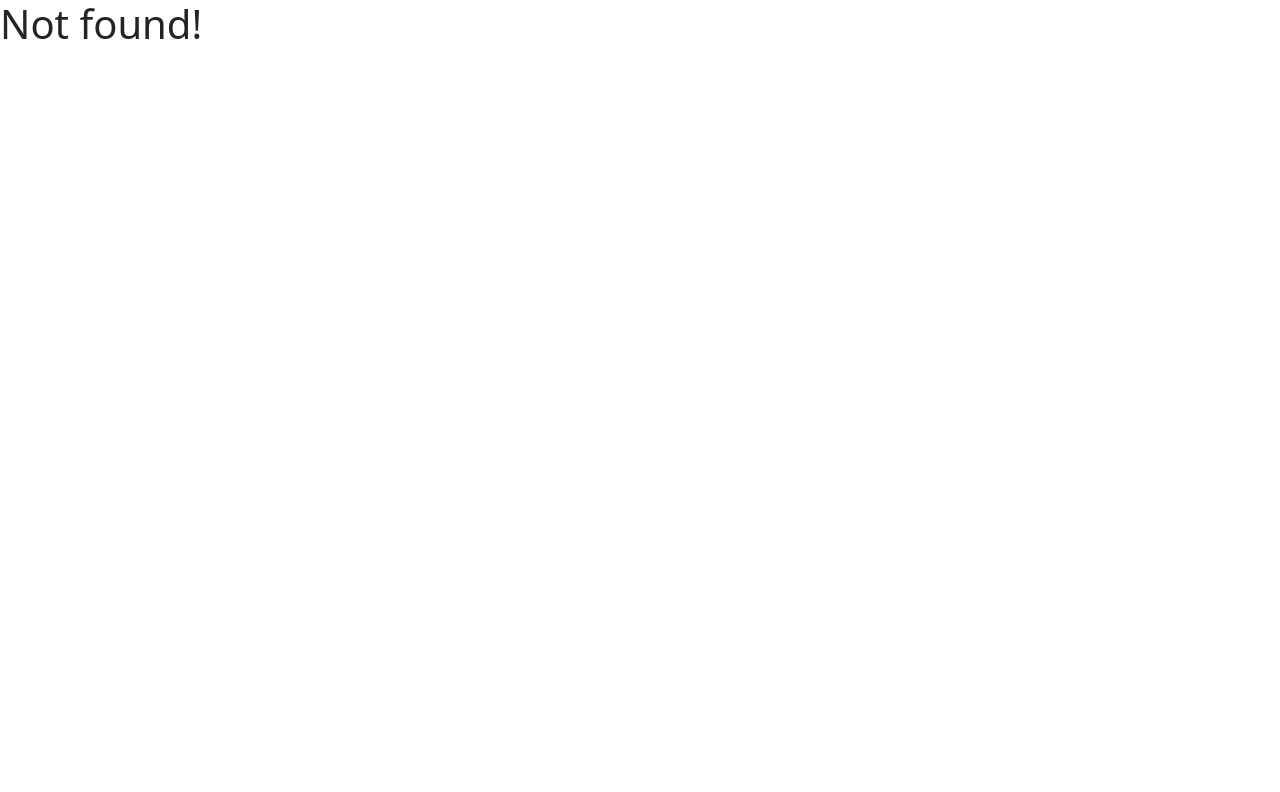
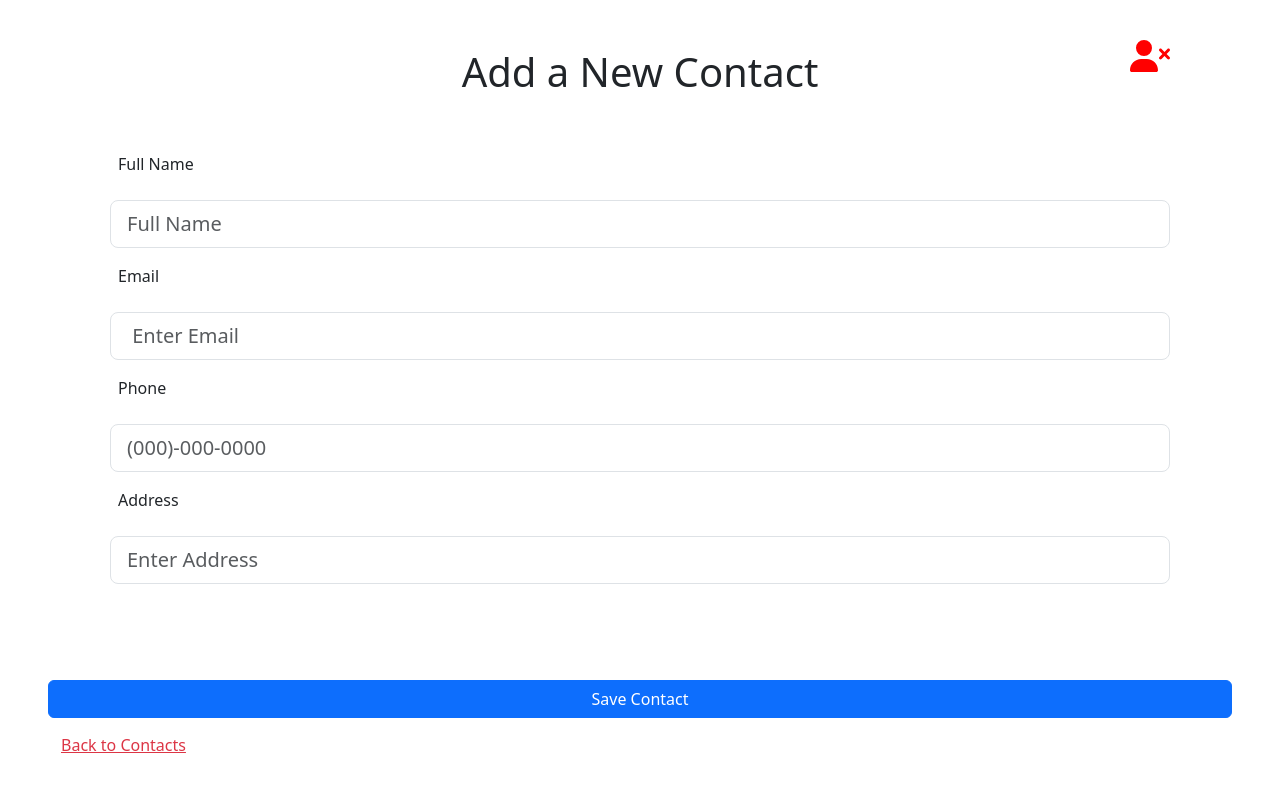
Before and after one commit to 4GeeksAcademy/PT-80-JohnSamper-Contact-List-Context, a React (Vite) app: page /AddContact in a window 1280 px wide. Before the commit this address had no page. Shown: the top 792 px of the page. Built offline with nearby package versions, Linux system fonts and the light colour scheme.

Commit message:
commit one welp my head hurts ,commiting before i mess somthing up TBC!!!

```diff
--- a/package.json
+++ b/package.json
@@ -11,6 +11,8 @@
         "preview": "vite preview"
     },
     "dependencies": {
+        "@fortawesome/free-solid-svg-icons": "^6.7.2",
+        "@fortawesome/react-fontawesome": "^0.2.2",
         "prop-types": "^15.8.1",
         "react": "^18.2.0",
         "react-dom": "^18.2.0",
@@ -27,6 +29,6 @@
         "vite": "^4.4.8"
     },
     "engines": {
-    "node": ">=20.0.0"
-  }
+        "node": ">=20.0.0"
+    }
 }
--- /dev/null
+++ b/src/components/Contact.jsx
@@ -0,0 +1,16 @@
+import { Link } from "react-router-dom";
+
+export const Contact = () => {
+
+
+    return (
+        <div className="container">
+            <div className= " contact-image ">
+                <img src="https://placehold.co/600x400"  className=" img-fluid rounded-circle"/>
+            </div>
+
+
+
+        </div>
+    );
+};
--- a/src/components/Navbar.jsx
+++ b/src/components/Navbar.jsx
@@ -8,6 +8,9 @@ export const Navbar = () => {
 				<Link to="/">
 					<span className="navbar-brand mb-0 h1">React Boilerplate</span>
 				</Link>
+				<div>
+					ignor me for now ! ;)
+				</div>
 				<div className="ml-auto">
 					<Link to="/demo">
 						<button className="btn btn-primary">Check the Context in action</button>
--- /dev/null
+++ b/src/pages/AddContact.jsx
@@ -0,0 +1,64 @@
+// Import necessary components from react-router-dom and other parts of the application.
+import { Link } from "react-router-dom";
+import useGlobalReducer from "../hooks/useGlobalReducer";  // Custom hook for accessing the global state.
+import { useNavigate } from "react-router-dom"; // Hook for navigation.
+
+import { FontAwesomeIcon } from "@fortawesome/react-fontawesome";
+import { faUserXmark } from "@fortawesome/free-solid-svg-icons";
+
+/// this is a page component for adding a new contact
+export const AddContact = () => {
+
+    // Access the global state and dispatch function using the useGlobalReducer hook.
+    const { store, dispatch } = useGlobalReducer()
+
+
+    const navigate = useNavigate();
+
+    const handeleClick = () => {
+        navigate("/");
+    };
+//this component renders a form for adding a new contact
+    return (
+
+        <div>
+
+          <div className="container position-relative pt-5">
+            <h1 className="text-center">Add a New Contact</h1>
+            <FontAwesomeIcon icon={faUserXmark}  className="position-absolute top-0 end-0 m-3 p-4" size="2x"
+            onClick={handeleClick} style={{ cursor: "pointer", color: "red" }}
+            />
+          </div>
+
+{/* /// This section contains the form for entering contact details. */}
+
+            <div className="container p-5 ">
+               <div className=" input-group-lg row g-3 ">
+                    <label htmlFor="inputName5" className="form-label"> Full Name</label>
+                    <input type="text" id="inputName5" className="form-control" placeholder="Full Name " />
+
+                    <label htmlFor="Email" className="form-label"> Email</label>
+                    <input type="Email" id="email" className="form-control" placeholder=" Enter Email" />
+
+                    <label htmlFor="phone" className="form-label"> Phone </label>
+                    <input type="text" id="inputName5" className="form-control" placeholder="(000)-000-0000" />
+
+                    <label htmlFor="Address" className="form-label"> Address </label>
+                    <input type="text" id="address" className="form-control" placeholder="Enter Address " />
+               </div>
+            </div>
+{/* // This section contains buttons for saving the contact and navigating back to the contacts list. */}
+            <div className="d-grid gap-2 p-5">
+                <button className="btn btn-primary" type="button"> Save Contact </button>
+{/* //this button navigates back to the contacts list */}
+                <Link to="/">
+                    <button className="btn btn-link text-danger"> Back to Contacts </button>
+                </Link>
+
+            </div>
+        </div>
+    );
+
+
+
+};
--- a/src/pages/Home.jsx
+++ b/src/pages/Home.jsx
@@ -1,16 +1,23 @@
 import rigoImageUrl from "../assets/img/rigo-baby.jpg";
 import useGlobalReducer from "../hooks/useGlobalReducer.jsx";
-
+import { Navbar } from "../components/Navbar"
+import { Link } from "react-router-dom";
+import { Contact } from "../components/Contact"
 export const Home = () => {
 
   const {store, dispatch} =useGlobalReducer()
 
 	return (
-		<div className="text-center mt-5">
-			<h1>Hello Rigo!!</h1>
-			<p>
-				<img src={rigoImageUrl} />
-			</p>
+		<div className="container">
+			<div className="d-flex">
+				<div className="ms-auto">
+					<Link to="/AddContact">
+						<button className="btn btn-success">Add New Contact </button>
+					</Link>
+				</div>
+			</div>
+			<Contact/>
+
 		</div>
 	);
 };
--- a/src/pages/Layout.jsx
+++ b/src/pages/Layout.jsx
@@ -3,13 +3,15 @@ import ScrollToTop from "../components/ScrollToTop"
 import { Navbar } from "../components/Navbar"
 import { Footer } from "../components/Footer"
 
+
+
 // Base component that maintains the navbar and footer throughout the page and the scroll to top functionality.
 export const Layout = () => {
     return (
         <ScrollToTop>
-            <Navbar />
+            {/* <Navbar /> */}
                 <Outlet />
-            <Footer />
+            {/* <Footer /> */}
         </ScrollToTop>
     )
 }
--- a/src/routes.jsx
+++ b/src/routes.jsx
@@ -9,6 +9,7 @@ import { Layout } from "./pages/Layout";
 import { Home } from "./pages/Home";
 import { Single } from "./pages/Single";
 import { Demo } from "./pages/Demo";
+import {AddContact} from "./pages/AddContact";
 
 export const router = createBrowserRouter(
     createRoutesFromElements(
@@ -25,6 +26,8 @@ export const router = createBrowserRouter(
         <Route path= "/" element={<Home />} />
         <Route path="/single/:theId" element={ <Single />} />  {/* Dynamic route for single items */}
         <Route path="/demo" element={<Demo />} />
+         <Route path="/AddContact" element={<AddContact />} />
+
       </Route>
     )
 );
```
Also changed, not shown: 1 other file (tests, documents, lock files or other folders).
